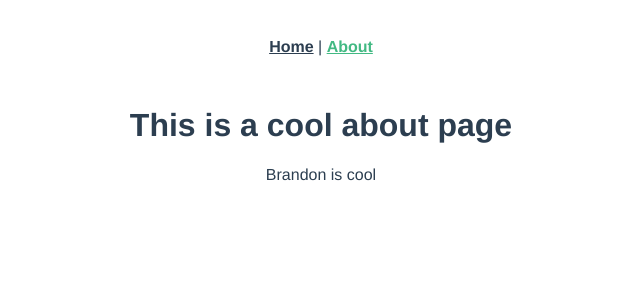
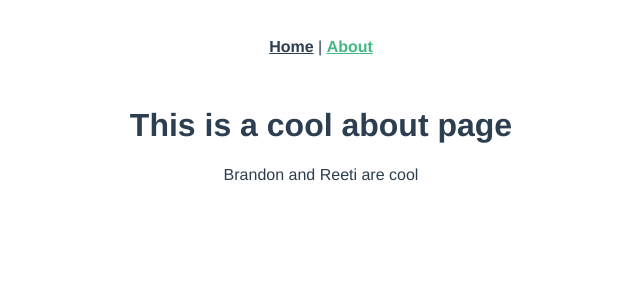
Before and after one commit to SamSharff/online-resumes, a Vue app: page /about in a window 1280 px wide. Shown: the top 300 px of the page, without its empty margins (319-959 px from the left). Built offline with nearby package versions, Linux system fonts and the light colour scheme.

Commit message:
updates message in About page

```diff
--- a/src/views/AboutView.vue
+++ b/src/views/AboutView.vue
@@ -1,6 +1,6 @@
 <template>
   <div class="about">
     <h1>This is a cool about page</h1>
-    Brandon is cool
+    Brandon and Reeti are cool
   </div>
 </template>
```
